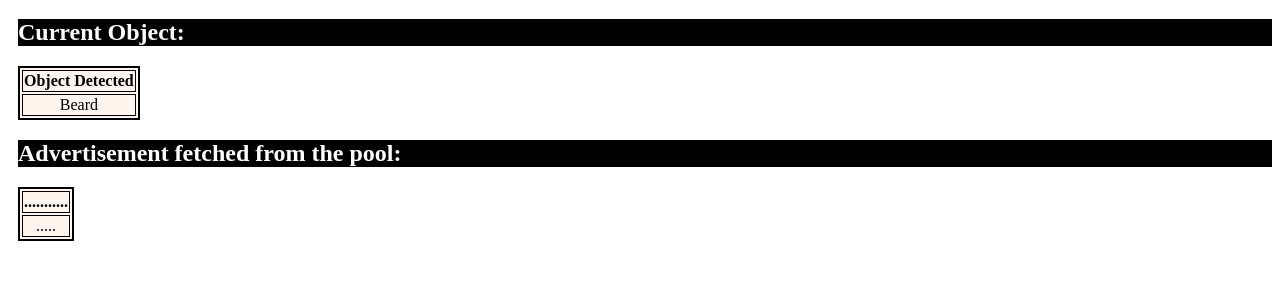
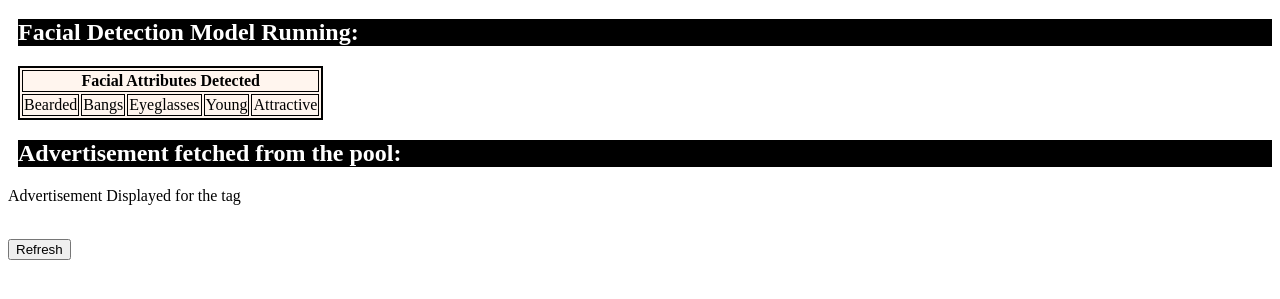
Before and after one commit to ksagrawal143/Personalised-Advertisement, a website: page index.html in a window 1280 px wide. Shown: the part 61-360 px from the top of the page. Drawn offline with nearby package versions, Linux system fonts and the light colour scheme.

Commit message:
Update index.html

```diff
--- a/index.html
+++ b/index.html
@@ -15,10 +15,14 @@
 </head>
 <body>
   <h1> Personalised Advertisement using Computer Vision</h1>
-  <h2>Current Object:</h2>
-  <table><tr><th>Object Detected</th></tr><tr><td>Beard</td></tr></table>
+  <h2>Facial Detection Model Running:</h2>
+  <table><tr><th colspan="6">Facial Attributes Detected </th></tr><tr><td>Bearded</td><td>Bangs</td><td>Eyeglasses</td><td>Young</td><td>Attractive</td></tr></table>
   <h2>Advertisement fetched from the pool:</h2>
-  <table><tr><th>...........</th></tr><tr><td>.....</td></tr></table>
+  <p>Advertisement Displayed for the tag <a id="attribute" href=""></a></p>
+  <div id="box">
+    <img class="output" id="image"/>
+  </div>
+  <button onclick="refreshAd()" alt="Advertisement to be displayed">Refresh</button>
   <script src="https://cdnjs.cloudflare.com/ajax/libs/axios/0.20.0/axios.min.js" integrity="sha512-quHCp3WbBNkwLfYUMd+KwBAgpVukJu5MncuQaWXgCrfgcxCJAq/fo+oqrRKOj+UKEmyMCG3tb8RB63W+EmrOBg==" crossorigin="anonymous"></script>
   <script src="./features.js"></script>
 </body>
```
